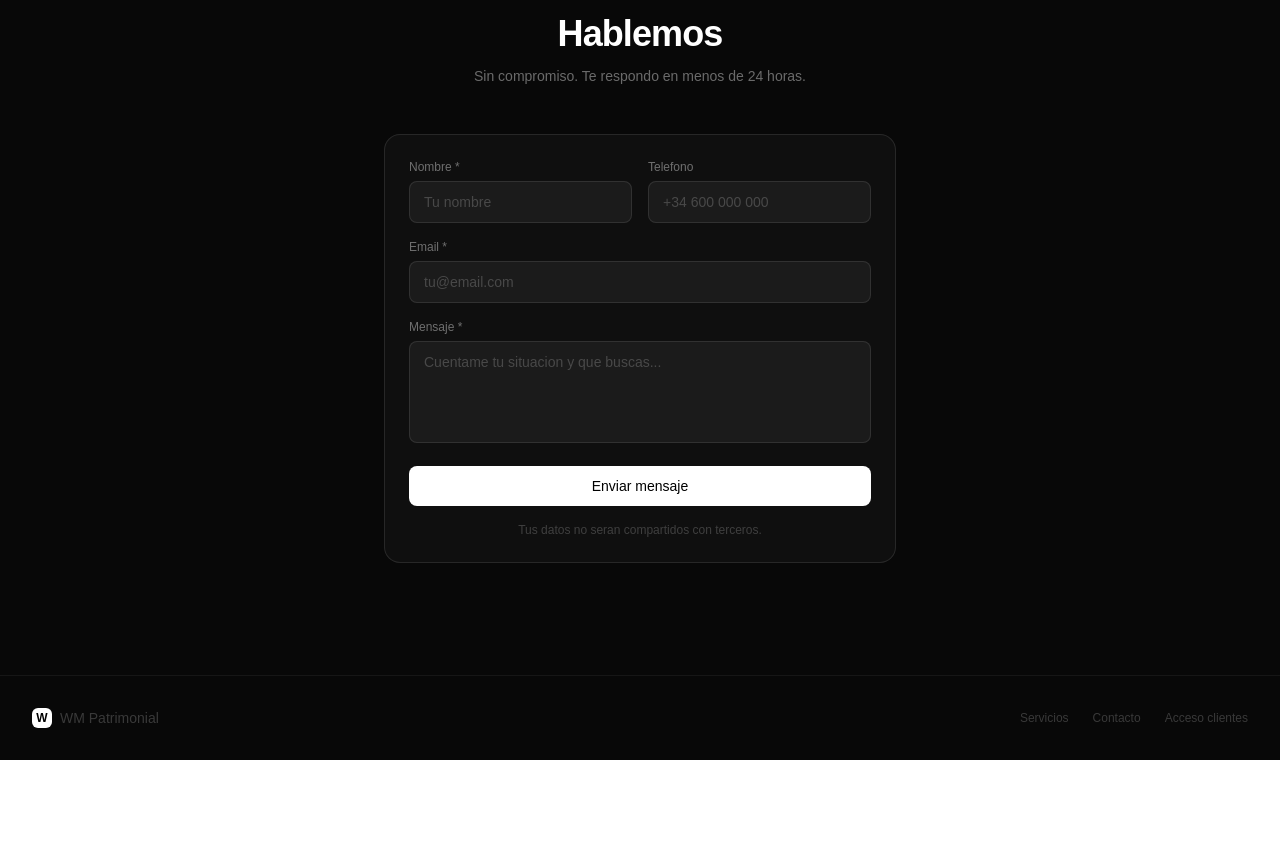
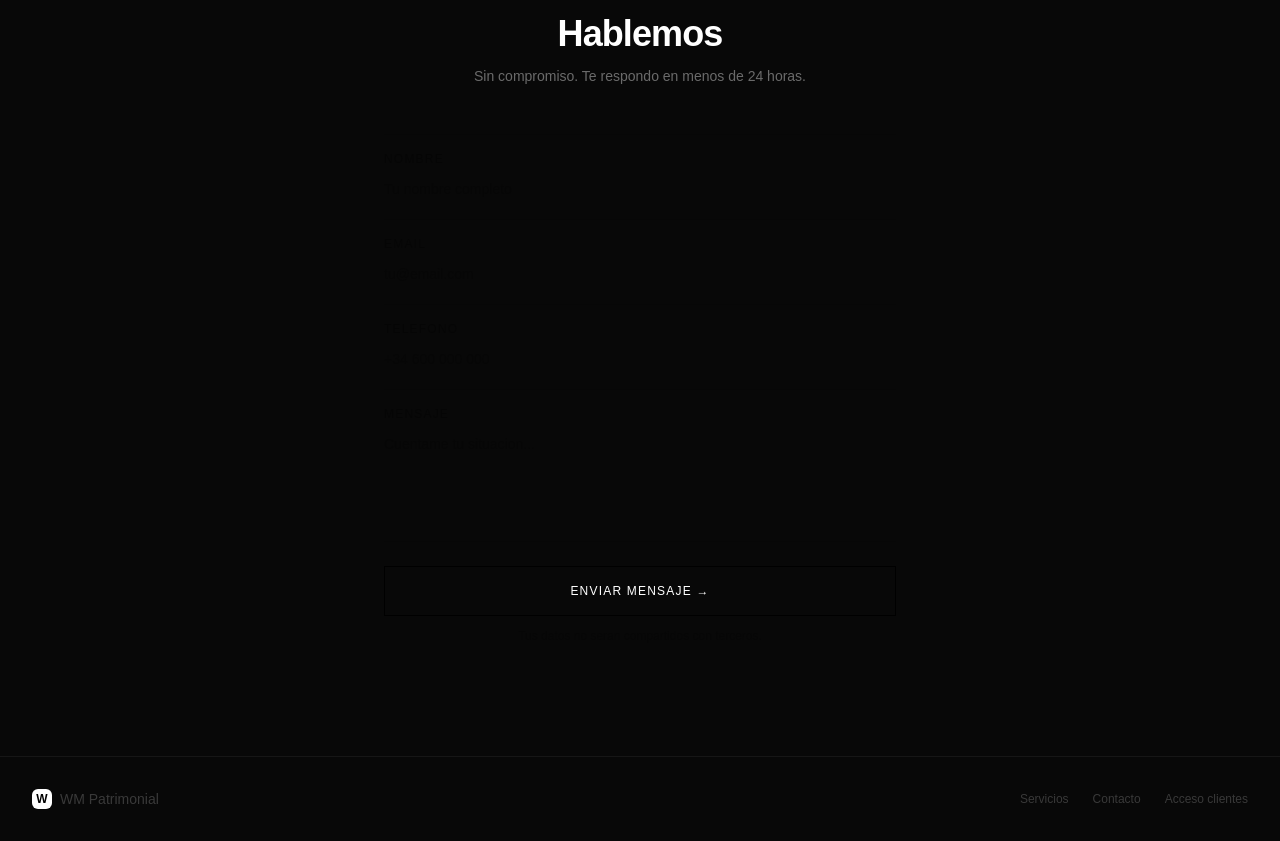
Before and after one commit to miguelluengo06598/web_marcos, a Next.js app: page / in a window 1280 px wide. Shown: the part 2865-3706 px from the top of the page. Before the commit the page ends 3625 px from the top, so only its background shows below. Built offline with nearby package versions, Linux system fonts and the light colour scheme.

Commit message:
feat: integrated biosciences style landing

```diff
--- a/src/app/ContactForm.tsx
+++ b/src/app/ContactForm.tsx
@@ -24,79 +24,60 @@ export default function ContactForm() {
       headers: { "Content-Type": "application/json" },
       body: JSON.stringify(form),
     })
-    if (res.ok) {
-      setSent(true)
-    } else {
-      setError("Error al enviar. Intentalo de nuevo.")
-    }
+    if (res.ok) setSent(true)
+    else setError("Error al enviar. Intentalo de nuevo.")
     setLoading(false)
   }
 
   if (sent) {
     return (
-      <div className="bg-white/3 border border-white/10 rounded-2xl p-10 text-center">
-        <div className="w-12 h-12 bg-green-400/10 rounded-full flex items-center justify-center mx-auto mb-4">
-          <span className="text-green-400 text-xl">✓</span>
-        </div>
-        <p className="font-medium text-white mb-1">Mensaje recibido</p>
-        <p className="text-sm text-white/40">Me pondre en contacto contigo en menos de 24 horas.</p>
+      <div className="border border-black/10 p-10 text-center bg-white/50">
+        <p className="text-xs uppercase tracking-widest text-black/30 mb-4">Recibido</p>
+        <p className="text-2xl font-light mb-2" style={{fontFamily: "Georgia, serif"}}>Mensaje enviado.</p>
+        <p className="text-sm text-black/40">Me pondre en contacto contigo en menos de 24 horas.</p>
       </div>
     )
   }
 
   return (
-    <div className="bg-white/3 border border-white/10 rounded-2xl p-6 space-y-4">
-      <div className="grid grid-cols-2 gap-4">
-        <div>
-          <label className="block text-xs font-medium text-white/40 mb-1.5">Nombre *</label>
+    <div className="space-y-0">
+      {[
+        { field: "nombre", label: "Nombre", type: "text", placeholder: "Tu nombre completo" },
+        { field: "email", label: "Email", type: "email", placeholder: "tu@email.com" },
+        { field: "telefono", label: "Telefono", type: "tel", placeholder: "+34 600 000 000" },
+      ].map((f) => (
+        <div key={f.field} className="border-t border-black/10 py-4">
+          <label className="block text-xs uppercase tracking-widest text-black/30 mb-2">{f.label}</label>
           <input
-            type="text"
-            value={form.nombre}
-            onChange={e => update("nombre", e.target.value)}
-            placeholder="Tu nombre"
-            className="w-full px-3.5 py-2.5 rounded-lg bg-white/5 border border-white/10 text-sm text-white placeholder:text-white/20 focus:outline-none focus:border-white/30"
+            type={f.type}
+            value={(form as any)[f.field]}
+            onChange={e => update(f.field, e.target.value)}
+            placeholder={f.placeholder}
+            className="w-full bg-transparent text-sm text-black placeholder:text-black/20 focus:outline-none py-1"
           />
         </div>
-        <div>
-          <label className="block text-xs font-medium text-white/40 mb-1.5">Telefono</label>
-          <input
-            type="tel"
-            value={form.telefono}
-            onChange={e => update("telefono", e.target.value)}
-            placeholder="+34 600 000 000"
-            className="w-full px-3.5 py-2.5 rounded-lg bg-white/5 border border-white/10 text-sm text-white placeholder:text-white/20 focus:outline-none focus:border-white/30"
-          />
-        </div>
-      </div>
-      <div>
-        <label className="block text-xs font-medium text-white/40 mb-1.5">Email *</label>
-        <input
-          type="email"
-          value={form.email}
-          onChange={e => update("email", e.target.value)}
-          placeholder="tu@email.com"
-          className="w-full px-3.5 py-2.5 rounded-lg bg-white/5 border border-white/10 text-sm text-white placeholder:text-white/20 focus:outline-none focus:border-white/30"
-        />
-      </div>
-      <div>
-        <label className="block text-xs font-medium text-white/40 mb-1.5">Mensaje *</label>
+      ))}
+      <div className="border-t border-black/10 py-4">
+        <label className="block text-xs uppercase tracking-widest text-black/30 mb-2">Mensaje</label>
         <textarea
           value={form.mensaje}
           onChange={e => update("mensaje", e.target.value)}
+          placeholder="Cuentame tu situacion..."
           rows={4}
-          placeholder="Cuentame tu situacion y que buscas..."
-          className="w-full px-3.5 py-2.5 rounded-lg bg-white/5 border border-white/10 text-sm text-white placeholder:text-white/20 focus:outline-none focus:border-white/30 resize-none"
+          className="w-full bg-transparent text-sm text-black placeholder:text-black/20 focus:outline-none resize-none py-1"
         />
       </div>
-      {error && <p className="text-sm text-red-400 bg-red-400/10 px-3 py-2 rounded-lg">{error}</p>}
-      <button
-        onClick={handleSubmit}
-        disabled={loading}
-        className="w-full bg-white text-black py-2.5 rounded-lg text-sm font-medium hover:bg-white/90 disabled:opacity-40 transition-colors"
-      >
-        {loading ? "Enviando..." : "Enviar mensaje"}
-      </button>
-      <p className="text-xs text-white/20 text-center">Tus datos no seran compartidos con terceros.</p>
+      <div className="border-t border-black/10 pt-6">
+        {error && <p className="text-xs text-red-500 mb-4">{error}</p>}
+        <button
+          onClick={handleSubmit}
+          disabled={loading}
+          className="text-xs uppercase tracking-widest border border-black px-8 py-4 hover:bg-black hover:text-white transition-all duration-300 disabled:opacity-30 w-full"
+        >
+          {loading ? "Enviando..." : "Enviar mensaje →"}
+        </button>
+        <p className="text-xs text-black/20 mt-3 text-center">Tus datos no seran compartidos con terceros.</p>
+      </div>
     </div>
   )
 }
```
